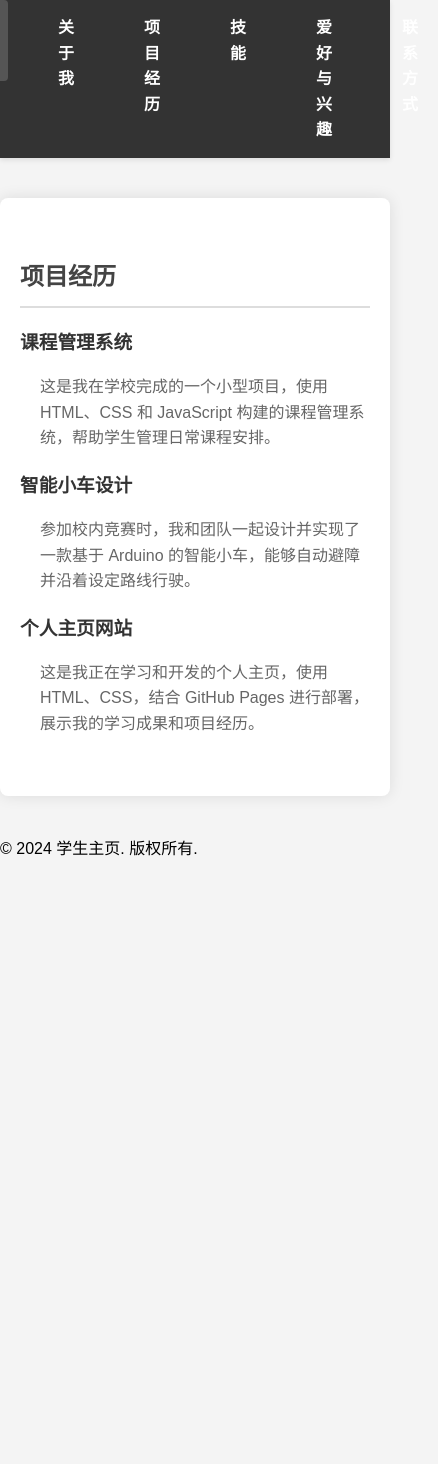
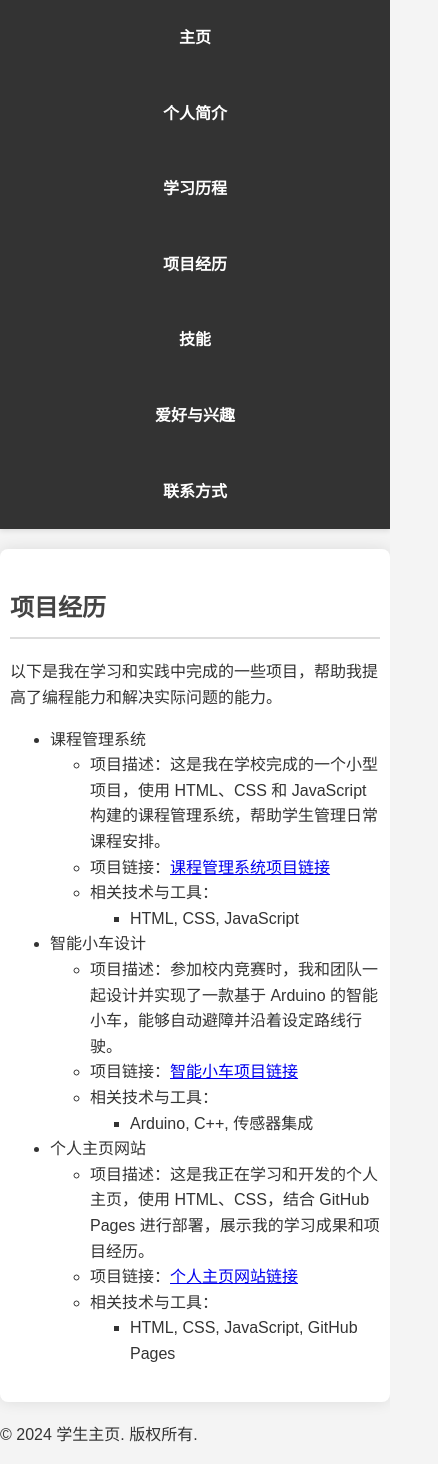
Before and after one commit to Ainsley0917/personal-homepage, a plain HTML site: page projects.html in a window 390 px wide. Shown: the whole page, 438 px wide, since content can reach past the window. Before the commit the page ends 878 px from the top, so only its background shows below. Drawn offline with Linux system fonts and the light colour scheme.

Commit message:
更新主页内容，调整部分样式并添加居中布局

```diff
--- /dev/null
+++ b/footer.html
@@ -0,0 +1,3 @@
+</footer>
+    <p>© 2024 学生主页. 版权所有.</p>
+</footer>
--- /dev/null
+++ b/navbar.html
@@ -0,0 +1,11 @@
+<nav>
+    <ul>
+        <li><a href="index.html">主页</a></li>
+        <li><a href="about.html">个人简介</a></li>
+        <li><a href="path.html">学习历程</a></li>
+        <li><a href="projects.html">项目经历</a></li>
+        <li><a href="skills.html">技能</a></li>
+        <li><a href="hobbies.html">爱好与兴趣</a></li>
+        <li><a href="contact.html">联系方式</a></li>
+    </ul>
+</nav>
--- a/projects.html
+++ b/projects.html
@@ -5,110 +5,76 @@
     <meta http-equiv="Content-Language" content="zh-CN">
     <meta name="viewport" content="width=device-width, initial-scale=1.0">
     <title>项目经历 - 学生主页</title>
-    <link rel="stylesheet" href="styles.css">
-    <style>
-        body {
-            font-family: Arial, sans-serif, 'Noto Sans SC', 'Microsoft YaHei', 'Heiti SC', 'SimHei';
-            line-height: 1.6;
-            margin: 0;
-            padding: 0;
-            background-color: #f4f4f4;
-        }
-
-        nav {
-            background-color: #333;
-            box-shadow: 0 2px 5px rgba(0, 0, 0, 0.1);
-        }
-
-        nav ul {
-            display: flex;
-            justify-content: center;
-            padding: 0;
-            margin: 0;
-        }
-
-        nav ul li {
-            list-style: none;
-            margin: 0 15px;
-        }
-
-        nav ul li a {
-            color: white;
-            text-decoration: none;
-            font-weight: bold;
-            padding: 15px 20px;
-            display: block;
-        }
-
-        nav ul li a:hover {
-            background-color: #555;
-            border-radius: 4px;
-        }
-
-        section {
-            padding: 40px 20px;
-            margin: 40px auto;
-            max-width: 800px;
-            background: #fff;
-            border-radius: 8px;
-            box-shadow: 0 0 15px rgba(0, 0, 0, 0.1);
-        }
-
-        h2 {
-            color: #444;
-            border-bottom: 2px solid #ddd;
-            padding-bottom: 10px;
-            margin-bottom: 20px;
-        }
-
-        .project {
-            margin-bottom: 20px;
-        }
-
-        .project h3 {
-            color: #333;
-            margin-bottom: 5px;
-        }
-
-        .project p {
-            margin-left: 20px;
-            color: #666;
-        }
-    </style>
+    <link rel="stylesheet" href="style.css">
 </head>
 <body>
     <!-- Navigation Bar -->
-    <nav>
-        <ul>
-            <li><a href="index.html">主页</a></li>
-            <li><a href="about.html">关于我</a></li>
-            <li><a href="projects.html">项目经历</a></li>
-            <li><a href="skills.html">技能</a></li>
-            <li><a href="hobbies.html">爱好与兴趣</a></li>
-            <li><a href="contact.html">联系方式</a></li>
-        </ul>
-    </nav>
+    <div id="navbar"></div>
+    <script>
+        fetch('navbar.html')
+            .then(response => {
+                if (!response.ok) {
+                    throw new Error('Network response was not ok');
+                }
+                return response.text();
+            })
+            .then(data => document.getElementById('navbar').innerHTML = data)
+            .catch(error => console.error('Error loading navbar:', error));
+    </script>
 
     <!-- Projects Section -->
     <section id="projects">
         <h2>项目经历</h2>
-        <div class="project">
-            <h3>课程管理系统</h3>
-            <p>这是我在学校完成的一个小型项目，使用 HTML、CSS 和 JavaScript 构建的课程管理系统，帮助学生管理日常课程安排。</p>
-        </div>
-        <div class="project">
-            <h3>智能小车设计</h3>
-            <p>参加校内竞赛时，我和团队一起设计并实现了一款基于 Arduino 的智能小车，能够自动避障并沿着设定路线行驶。</p>
-        </div>
-        <div class="project">
-            <h3>个人主页网站</h3>
-            <p>这是我正在学习和开发的个人主页，使用 HTML、CSS，结合 GitHub Pages 进行部署，展示我的学习成果和项目经历。</p>
-        </div>
+        <p>以下是我在学习和实践中完成的一些项目，帮助我提高了编程能力和解决实际问题的能力。</p>
+        <ul>
+            <li>课程管理系统
+                <ul>
+                    <li>项目描述：这是我在学校完成的一个小型项目，使用 HTML、CSS 和 JavaScript 构建的课程管理系统，帮助学生管理日常课程安排。</li>
+                    <li>项目链接：<a href="https://example.com/course-management">课程管理系统项目链接</a></li>
+                    <li>相关技术与工具：
+                        <ul>
+                            <li>HTML, CSS, JavaScript</li>
+                        </ul>
+                    </li>
+                </ul>
+            </li>
+            <li>智能小车设计
+                <ul>
+                    <li>项目描述：参加校内竞赛时，我和团队一起设计并实现了一款基于 Arduino 的智能小车，能够自动避障并沿着设定路线行驶。</li>
+                    <li>项目链接：<a href="https://example.com/smart-car">智能小车项目链接</a></li>
+                    <li>相关技术与工具：
+                        <ul>
+                            <li>Arduino, C++, 传感器集成</li>
+                        </ul>
+                    </li>
+                </ul>
+            </li>
+            <li>个人主页网站
+                <ul>
+                    <li>项目描述：这是我正在学习和开发的个人主页，使用 HTML、CSS，结合 GitHub Pages 进行部署，展示我的学习成果和项目经历。</li>
+                    <li>项目链接：<a href="https://ainsley0917.github.io">个人主页网站链接</a></li>
+                    <li>相关技术与工具：
+                        <ul>
+                            <li>HTML, CSS, JavaScript, GitHub Pages</li>
+                        </ul>
+                    </li>
+                </ul>
+            </li>
+        </ul>
     </section>
 
     <!-- Footer -->
-    <footer>
-        <p>© 2024 学生主页. 版权所有.</p>
-    </footer>
+    <div id="footer"></div>
+    <script>
+        fetch('footer.html')
+            .then(response => {
+                if (!response.ok) {
+                    throw new Error('Network response was not ok');
+                }
+                return response.text();
+            })
+            .then(data => document.getElementById('footer').innerHTML = data)
+            .catch(error => console.error('Error loading footer:', error));
+    </script>
 </body>
 </html>
--- a/style.css
+++ b/style.css
@@ -1,31 +1,109 @@
+@charset "UTF-8";
+
+/* 全局样式 */
 body {
-    font-family: Arial, sans-serif;
+    font-family: Arial, sans-serif, 'Noto Sans SC', 'Microsoft YaHei', 'Heiti SC', 'SimHei', sans-serif;
     line-height: 1.6;
     margin: 0;
     padding: 0;
+    background-color: #f4f4f4;
+    color: #333;
+}
+
+/* 导航栏样式 */
+nav {
+    background-color: #333;
+    box-shadow: 0 2px 5px rgba(0, 0, 0, 0.1);
 }
 
 nav ul {
-    background-color: #333;
-    overflow: hidden;
-    color: #fff;
+    display: flex;
+    justify-content: center;
     padding: 0;
-    text-align: center;
+    margin: 0;
+    list-style: none;
 }
 
 nav ul li {
-    display: inline;
-    list-style: none;
-    padding: 10px 20px;
+    margin: 0 15px;
 }
 
 nav ul li a {
     color: white;
     text-decoration: none;
+    font-weight: bold;
+    padding: 15px 20px;
+    display: block;
 }
 
+nav ul li a:hover {
+    background-color: #555;
+    border-radius: 4px;
+    transition: background-color 0.3s;
+}
+
+/* 项目部分样式 */
 section {
+    padding: 40px 20px;
+    margin: 40px auto;
+    max-width: 800px;
+    background: #fff;
+    border-radius: 8px;
+    box-shadow: 0 0 15px rgba(0, 0, 0, 0.1);
+}
+
+h2 {
+    color: #444;
+    border-bottom: 2px solid #ddd;
+    padding-bottom: 10px;
+    margin-bottom: 20px;
+}
+
+.project {
+    margin-bottom: 20px;
+}
+
+.project h3 {
+    color: #333;
+    margin-bottom: 5px;
+}
+
+.project p {
+    margin-left: 20px;
+    color: #666;
+}
+
+/* 页脚样式 */
+footer {
+    background-color: #333;
+    color: #fff;
+    text-align: center;
     padding: 20px;
-    margin: 20px;
-    border-bottom: 1px solid #ccc;
+    margin-top: 40px;
 }
+
+footer p {
+    margin: 0;
+}
+
+/* 响应式设计 */
+@media (max-width: 600px) {
+    nav ul {
+        flex-direction: column;
+        align-items: center;
+    }
+
+    nav ul li {
+        margin: 10px 0;
+    }
+
+    section {
+        padding: 20px 10px;
+        margin: 20px auto;
+    }
+
+    footer {
+        padding: 10px;
+        margin-top: 20px;
+    }
+}
```
Also changed, not shown: index.html (+2 -7 lines), path.html (added, +131 -0 lines).
